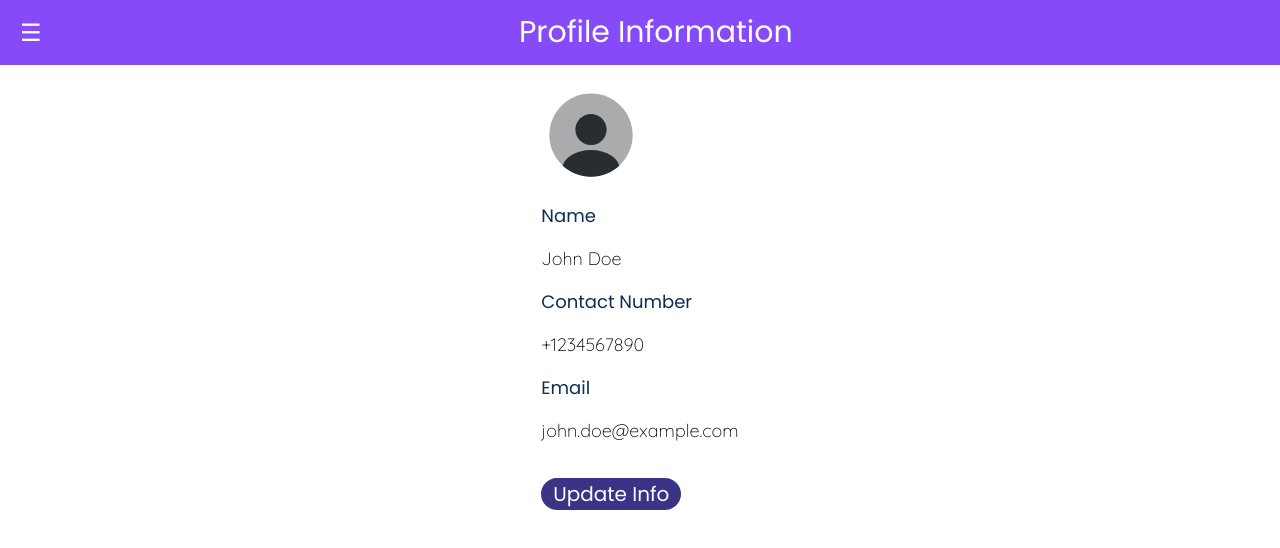
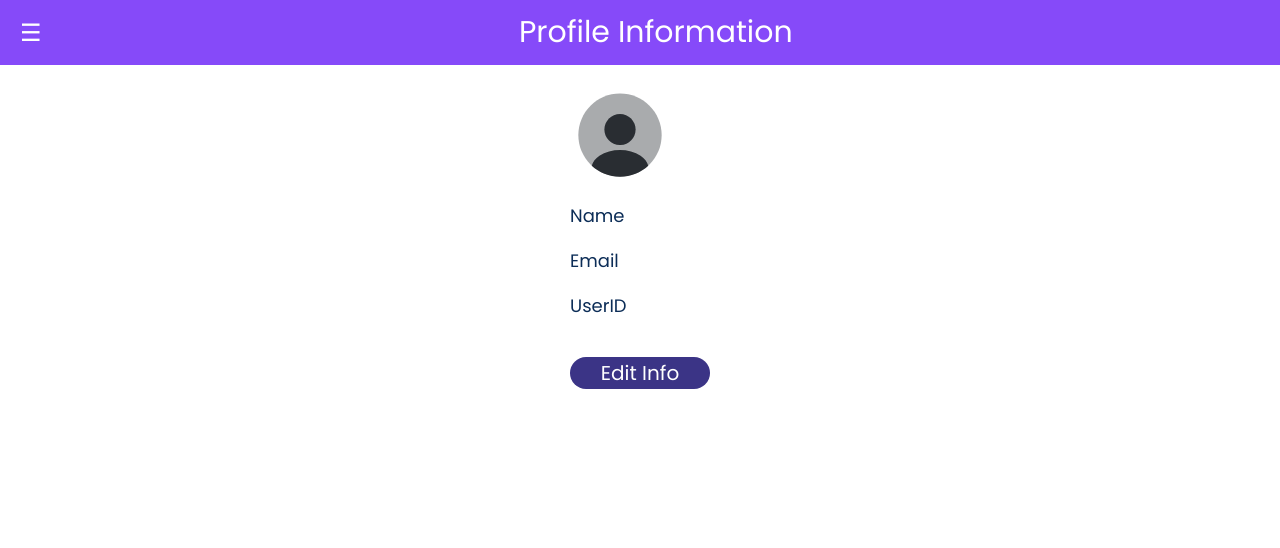
Before and after one commit to Code-the-Dream-School/ffprac-team7-front, a React (Vite) app: page /profilePage in a window 1280 px wide. Shown: the top 548 px of the page. Built offline with nearby package versions, Linux system fonts and the light colour scheme.

Commit message:
create ability to update profile info and add to storage

```diff
--- a/src/App.jsx
+++ b/src/App.jsx
@@ -79,7 +79,13 @@ function App() {
     },
     {
       path: "/profilePage",
-      element: <ProfilePage />
+      element: <ProfilePage
+        username={username}
+        email={email}
+        token={token}
+        profileImgUrl={profileImgUrl}
+        userId={userId}
+      />
     },
     {
       path: "*",
--- a/src/pages/ProfilePage.jsx
+++ b/src/pages/ProfilePage.jsx
@@ -3,67 +3,135 @@ import { useState } from "react";
 import Header from "../shared/header";
 import "../styles/ProfilePage.css"
 import DefaultImage from "../assets/profilePicture.svg";
+import { toast } from "react-toastify";
 
 
-const profiles = [
-  {
-    profilePicture: false,
-    name: "John Doe",
-    contactNumber: "+1234567890",
-    email: "john.doe@example.com",
-  },
-  {
-    profilePicture: "path/to/profile_picture2.png",
-    name: "Jane Smith",
-    contactNumber: "+9876543210",
-    email: "jane.smith@example.com",
-  },
-  {
-    profilePicture: "path/to/profile_picture3.gif",
-    name: "Alice Johnson",
-    contactNumber: "+5551234567",
-    email: "alice.johnson@example.com",
-  },
-  {
-    profilePicture: "path/to/profile_picture4.bmp",
-    name: "David Lee",
-    contactNumber: "+8178901234",
-    email: "david.lee@example.com",
-  },
-  {
-    profilePicture: "path/to/profile_picture5.jpg",
-    name: "Emily Williams",
-    contactNumber: "+442079865432",
-    email: "emily.williams@example.com",
-  },
-];
+// const profiles = [
+//   {
+//     profilePicture: false,
+//     name: "John Doe",
+//     contactNumber: "+1234567890",
+//     email: "john.doe@example.com",
+//   },
+//   {
+//     profilePicture: "path/to/profile_picture2.png",
+//     name: "Jane Smith",
+//     contactNumber: "+9876543210",
+//     email: "jane.smith@example.com",
+//   },
+//   {
+//     profilePicture: "path/to/profile_picture3.gif",
+//     name: "Alice Johnson",
+//     contactNumber: "+5551234567",
+//     email: "alice.johnson@example.com",
+//   },
+//   {
+//     profilePicture: "path/to/profile_picture4.bmp",
+//     name: "David Lee",
+//     contactNumber: "+8178901234",
+//     email: "david.lee@example.com",
+//   },
+//   {
+//     profilePicture: "path/to/profile_picture5.jpg",
+//     name: "Emily Williams",
+//     contactNumber: "+442079865432",
+//     email: "emily.williams@example.com",
+//   },
+// ];
 
 
-const ProfilePage = () => {
+const ProfilePage = ({ username, email, token, profileImgUrl, userId }) => {
 
-const [currentProfile, setCurrentProfile] = useState(profiles[0])
+  // const [currentProfile, setCurrentProfile] = useState(profiles[1])
+  const [updatedUsername, setUpdatedUsername] = useState(username);
+  const [updatedEmail, setUpdatedEmail] = useState(email);
+  const [updatedUserID, setUpdatedUserID] = useState(userId);
+  const [updatedProfileImgUrl, setUpdatedProfileImgUrl] = useState(profileImgUrl);
+  const [isEditing, setIsEditing] = useState(false);
+  const [isLoading, setIsLoading] = useState(false);
+
+  const handleUpdateProfile = async () => {
+    setIsLoading(true);
+    try {
+      const response = await fetch(`http://localhost:8000/api/v1/users/${userId}`, {
+        method: 'PUT',
+        headers: {
+          'Content-Type': 'application/json',
+          Authorization: `Bearer ${token}`,
+        },
+        body: JSON.stringify({
+          username: updatedUsername,
+          email: updatedEmail,
+          userID: updatedUserID,
+          profileImgUrl: updatedProfileImgUrl
+        }),
+      });
+
+      if (!response.ok) {
+        toast("Failed to update profile")
+      }
+      toast('Profile updated successfully');
+    } catch (error) {
+      console.error('Error updating profile:', error.message);
+    } finally {
+      setIsLoading(false);
+    }
+  }
 
 
   return (
     <div>
       <Header pageTitle={'Profile Information'} />
       <div className="profileInfoContainer">
-
-          <div key={currentProfile.id}>
-            <img className="imgProfile" src={currentProfile.profilePicture || DefaultImage}/>
-            <h3 className="profileLabel">Name </h3>
-            <p className="profileInfo">{currentProfile.name}</p>
-            <h3 className="profileLabel" >Contact Number</h3>
-            <p className="profileInfo">{currentProfile.contactNumber}</p>
-            <h3 className="profileLabel" >Email</h3>
-            <p className="profileInfo">{currentProfile.email}</p>
-            <button className="updateButton">Update Info</button>
-          </div>
-
+        <div>
+          <img className="imgProfile" src={profileImgUrl || DefaultImage} />
+          {isEditing ? (
+            <form>
+              <h3 className="profileLabel">Name </h3>
+              <input
+                type="text"
+                className="profileInfo"
+                value={updatedUsername}
+                onChange={(e) => setUpdatedUsername(e.target.value)}
+              />
+              <h3 className="profileLabel" >Email</h3>
+              <input
+                type="email"
+                className="profileInfo"
+                value={updatedEmail}
+                onChange={(e) => setUpdatedEmail(e.target.value)}
+              />
+              <h3 className="profileLabel" >UserID</h3>
+              <input
+                type="text"
+                className="profileInfo"
+                value={updatedUserID}
+                onChange={(e) => setUpdatedUserID(e.target.value)}
+              />
+              <button type="button" onClick={handleUpdateProfile} disabled={isLoading}>
+                {isLoading ? 'Updating...' : 'Update Info'}
+              </button>
+              <button type="button" onClick={() => setIsEditing(false)}>Cancel</button>
+            </form>
+          ) : (
+            <div>
+              <h3 className="profileLabel">Name </h3>
+              <p className="profileInfo">{username}</p>
+              <h3 className="profileLabel" >Email</h3>
+              <p className="profileInfo">{email}</p>
+              <h3 className="profileLabel" >UserID</h3>
+              <p className="profileInfo">{userId}</p>
+              <button className="updateButton" onClick={() => setIsEditing(true)}>
+                Edit Info
+              </button>
+            </div>
+          )}
+        </div>
       </div>
     </div>
-  );
-}
+  )
+};
+
 
 
 export default ProfilePage
```
